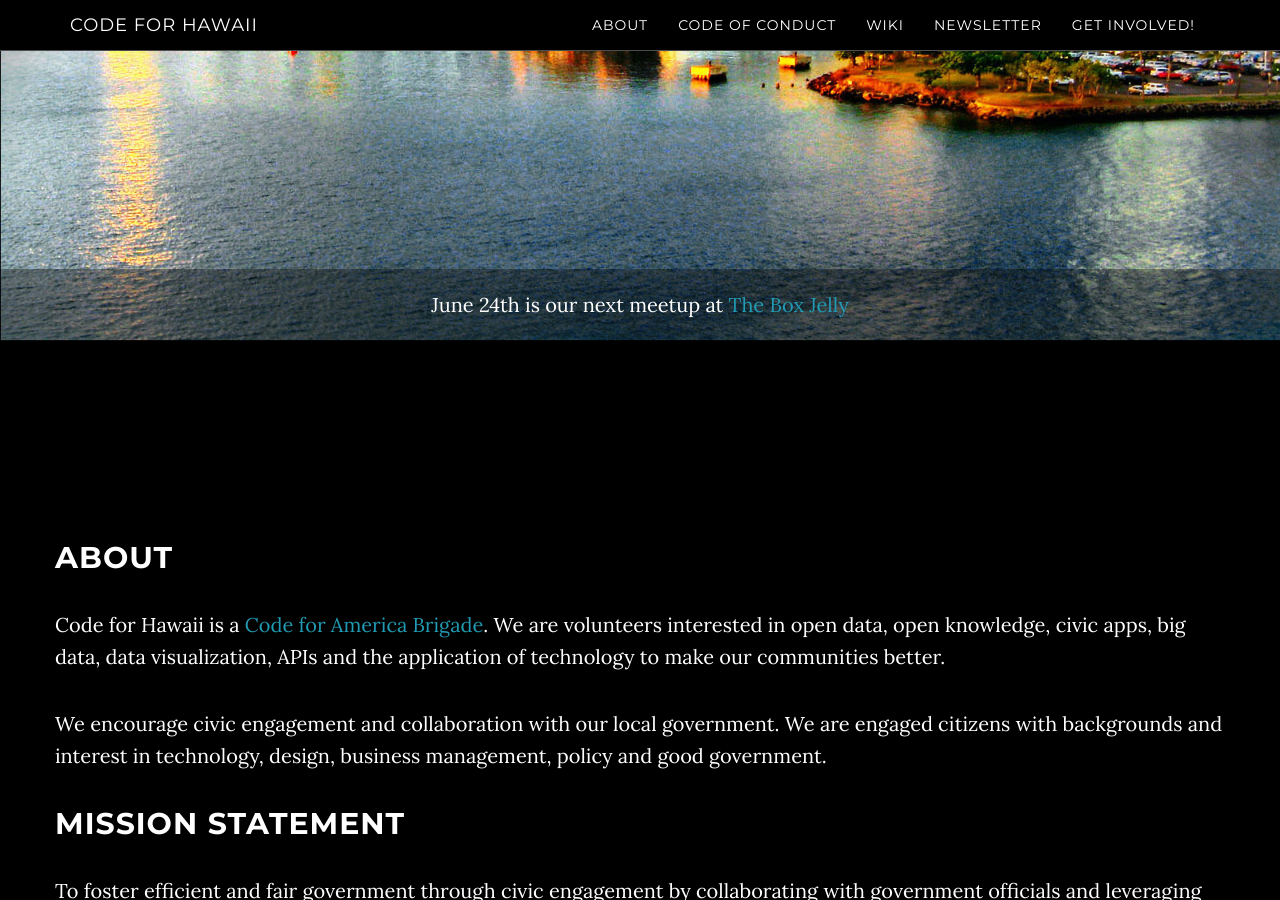
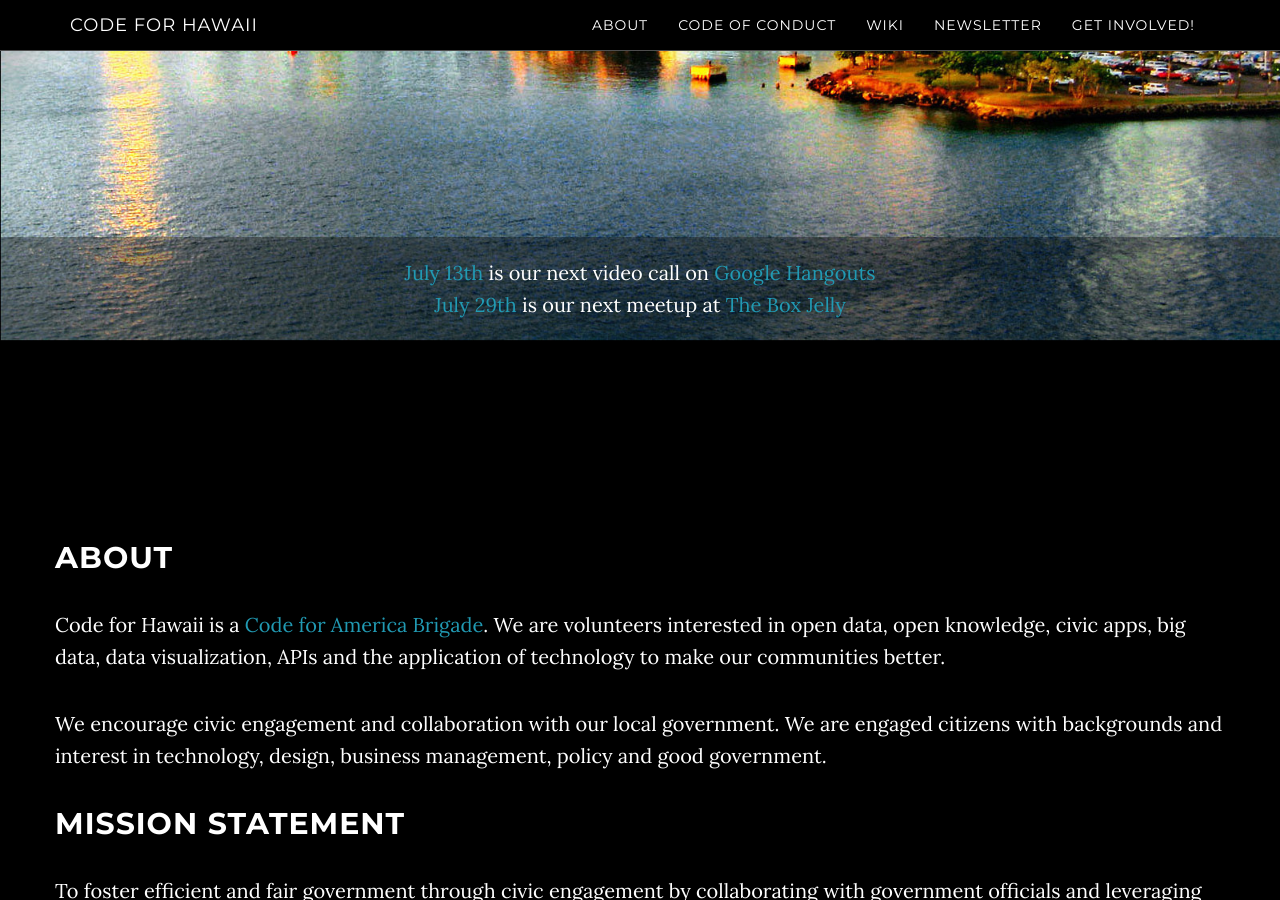
Before and after one commit to CodeWithAloha/codeforhawaii.github.io, a Jekyll site: the page built from index.html, in a window 1280 px wide and 900 px high, scrolled down 559 px. Built offline with Jekyll 4.4.1, drawn with Linux system fonts in a browser that asks for light colours; comment, search, counter and statistics services are not loaded.

Commit message:
Update July 2015 event dates for next video call and in-person meetups.  Manual updates for now. cc: issue #19.

```diff
--- a/_includes/featured_event.html
+++ b/_includes/featured_event.html
@@ -2,7 +2,8 @@
 <section class="featured-event">
   <div class="featured-event--wrap">
     <p>
-      June 24th is our next meetup at <a href="https://www.google.com/maps/place/BoxJelly/@21.296687,-157.856515,17z/">The Box Jelly</a>
+      <a href="https://www.google.com/calendar/event?eid=Mm1wNXF0aWNtNmlma29jNzdrc2txM2Nma2dfMjAxNTA3MTRUMDQzMDAwWiBjb2RlZm9yaGF3YWlpLm9yZ19oaHRiYWE2dHNtdWNubDFhYnZmcGIwZjJqOEBn&ctz=Pacific/Honolulu">July 13th</a> is our next video call on <a href="https://plus.google.com/hangouts/_/codeforhawaii.org/code-for-hawaii?hceid=Y29kZWZvcmhhd2FpaS5vcmdfaGh0YmFhNnRzbXVjbmwxYWJ2ZnBiMGYyajhAZ3JvdXAuY2FsZW5kYXIuZ29vZ2xlLmNvbQ.2mp5qticm6ifkoc77kskq3cfkg">Google Hangouts</a><br>
+      <a href="https://www.google.com/calendar/event?eid=czJkc2dmdWw1YzJ1ZnZ0MTdoYW8zMjNnOGNfMjAxNTA3MzBUMDQzMDAwWiBjb2RlZm9yaGF3YWlpLm9yZ19oaHRiYWE2dHNtdWNubDFhYnZmcGIwZjJqOEBn&ctz=Pacific/Honolulu">July 29th</a> is our next meetup at <a href="https://www.google.com/maps/place/BoxJelly/@21.296687,-157.856515,17z/">The Box Jelly</a>
     </p>
   </div>
 </section>
```
